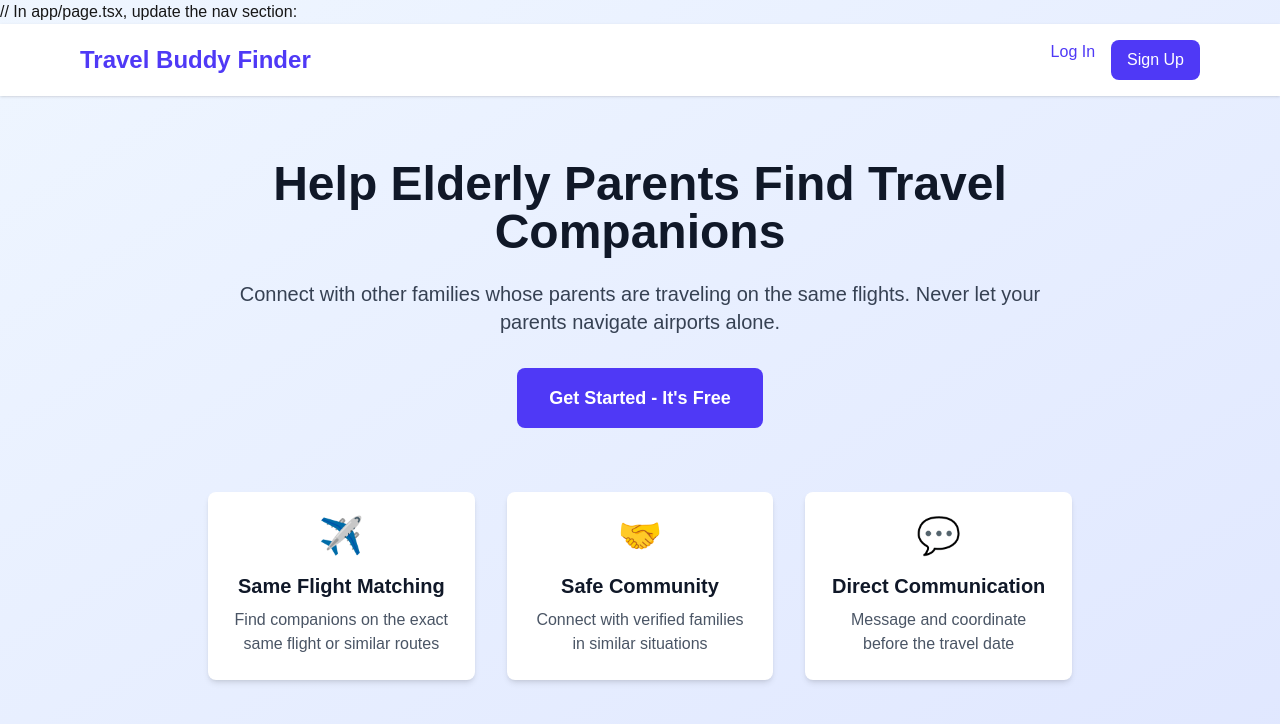
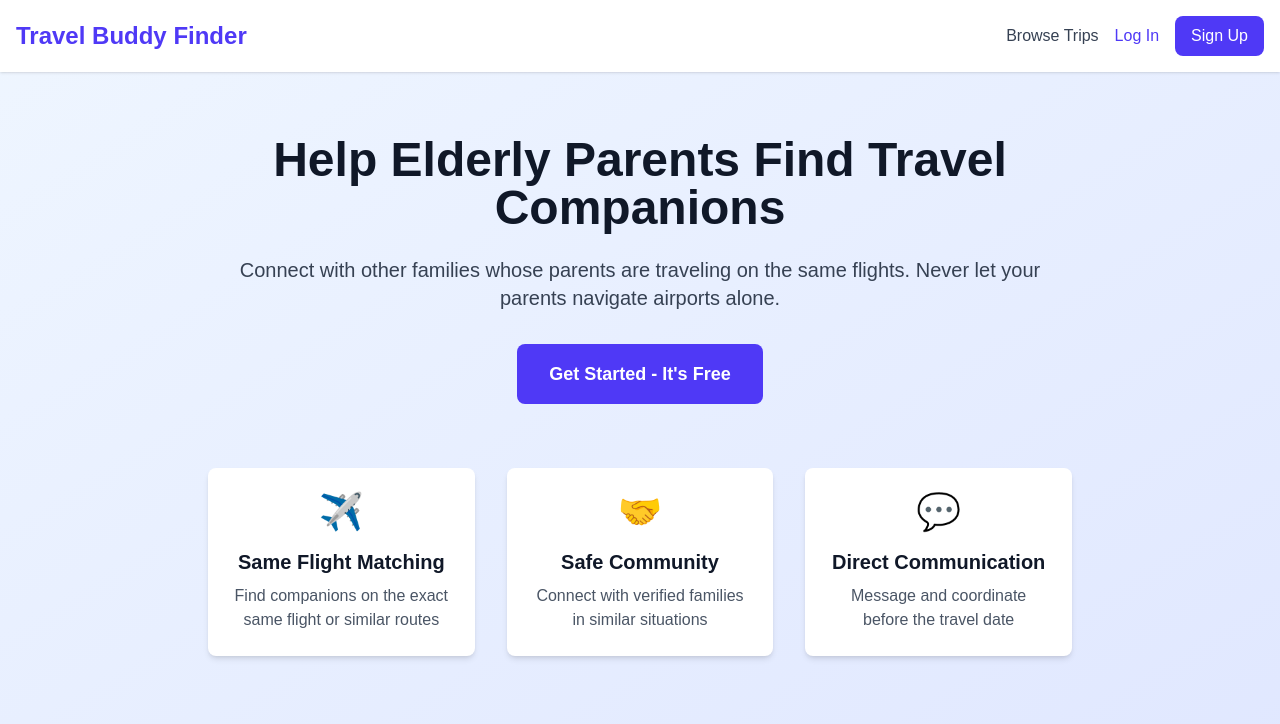
Before and after one commit to ankitk721/travel-buddy-finder, a Next.js app: page / in a window 1280 px wide. Shown: the top 724 px of the page. Built offline with nearby package versions, Linux system fonts and the light colour scheme; no server answers.

Commit message:
extract all navigation into a common component

```diff
--- a/app/my-trips/page.tsx
+++ b/app/my-trips/page.tsx
@@ -4,6 +4,7 @@ import { useState, useEffect } from 'react'
 import { supabase } from '@/lib/supabase'
 import Link from 'next/link'
 import { useRouter } from 'next/navigation'
+import Navigation from '@/components/Navigation'
 
 type Contact = {
   contacted_by_name: string
@@ -155,6 +156,7 @@ export default function MyTripsPage() {
 
   return (
     <div className="min-h-screen bg-gradient-to-br from-blue-50 to-indigo-100">
+      <Navigation />
       <nav className="bg-white shadow-sm">
         <div className="max-w-6xl mx-auto px-4 py-4 flex justify-between items-center">
           <Link href="/" className="text-2xl font-bold text-indigo-600">
--- a/app/page.tsx
+++ b/app/page.tsx
@@ -4,6 +4,8 @@ import { supabase } from '@/lib/supabase'
 import { useEffect, useState } from 'react'
 import { useRouter } from 'next/navigation'
 import Link from 'next/link'
+import Navigation from '@/components/Navigation'
+
 
 export default function Home() {
   const router = useRouter()
@@ -43,37 +45,7 @@ export default function Home() {
   return (
     <div className="min-h-screen bg-gradient-to-br from-blue-50 to-indigo-100">
       {/* Navigation */}
-      // In app/page.tsx, update the nav section:
-      <nav className="bg-white shadow-sm">
-        <div className="max-w-6xl mx-auto px-4 py-4 flex justify-between items-center">
-          <h1 className="text-2xl font-bold text-indigo-600">Travel Buddy Finder</h1>
-          <div className="flex gap-4">
-            {user ? (
-              <>
-                <Link href="/my-trips" className="text-gray-700 hover:text-gray-900 font-medium">
-                  My Trips
-                </Link>
-                <span className="text-gray-700">Hello, {user.email}</span>
-                <button
-                  onClick={handleLogout}
-                  className="text-indigo-600 hover:text-indigo-800 font-medium"
-                >
-                  Log Out
-                </button>
-              </>
-            ) : (
-              <>
-                <Link href="/login" className="text-indigo-600 hover:text-indigo-800 font-medium">
-                  Log In
-                </Link>
-                <Link href="/signup" className="bg-indigo-600 text-white px-4 py-2 rounded-lg hover:bg-indigo-700 font-medium">
-                  Sign Up
-                </Link>
-              </>
-            )}
-          </div>
-        </div>
-      </nav>
+      <Navigation />
 
       {/* Hero Section */}
       <main className="max-w-4xl mx-auto px-4 py-16 text-center">
--- a/app/trips/new/page.tsx
+++ b/app/trips/new/page.tsx
@@ -4,6 +4,7 @@ import { useState, useEffect } from 'react'
 import { supabase } from '@/lib/supabase'
 import { useRouter } from 'next/navigation'
 import Link from 'next/link'
+import Navigation from '@/components/Navigation'
 
 export default function NewTrip() {
   const router = useRouter()
@@ -117,6 +118,7 @@ export default function NewTrip() {
 
   return (
     <div className="min-h-screen bg-gradient-to-br from-blue-50 to-indigo-100">
+      <Navigation />
       <nav className="bg-white shadow-sm">
         <div className="max-w-6xl mx-auto px-4 py-4 flex justify-between items-center">
           <Link href="/" className="text-2xl font-bold text-indigo-600">
--- a/app/trips/page.tsx
+++ b/app/trips/page.tsx
@@ -3,6 +3,8 @@
 import { useState, useEffect } from 'react'
 import { supabase } from '@/lib/supabase'
 import Link from 'next/link'
+import Navigation from '@/components/Navigation'
+
 
 type Trip = {
   id: string
@@ -183,23 +185,7 @@ export default function TripsPage() {
   return (
     <div className="min-h-screen bg-gradient-to-br from-blue-50 to-indigo-100">
       {/* Navigation */}
-      <nav className="bg-white shadow-sm">
-        <div className="max-w-7xl mx-auto px-4 py-4 flex justify-between items-center">
-          <Link href="/" className="text-2xl font-bold text-indigo-600">
-            Travel Buddy Finder
-          </Link>
-          <div className="flex gap-4">
-            {user && (
-              <Link
-                href="/trips/new"
-                className="bg-indigo-600 text-white px-4 py-2 rounded-lg hover:bg-indigo-700 font-medium"
-              >
-                + Post Trip
-              </Link>
-            )}
-          </div>
-        </div>
-      </nav>
+      <Navigation />
 
       <main className="max-w-7xl mx-auto px-4 py-8">
         <div className="mb-8">
--- /dev/null
+++ b/components/Navigation.tsx
@@ -0,0 +1,94 @@
+'use client'
+
+import { useEffect, useState } from 'react'
+import { supabase } from '@/lib/supabase'
+import { useRouter } from 'next/navigation'
+import Link from 'next/link'
+
+export default function Navigation() {
+  const router = useRouter()
+  const [user, setUser] = useState<any>(null)
+
+  useEffect(() => {
+    const checkUser = async () => {
+      const { data: { user } } = await supabase.auth.getUser()
+      setUser(user)
+    }
+    checkUser()
+
+    // Listen for auth changes
+    const { data: { subscription } } = supabase.auth.onAuthStateChange((_event, session) => {
+      setUser(session?.user ?? null)
+    })
+
+    return () => subscription.unsubscribe()
+  }, [])
+
+  const handleLogout = async () => {
+    await supabase.auth.signOut()
+    router.push('/')
+    router.refresh()
+  }
+
+  return (
+    <nav className="bg-white shadow-sm">
+      <div className="max-w-7xl mx-auto px-4 py-4 flex justify-between items-center">
+        <Link href="/" className="text-2xl font-bold text-indigo-600 hover:text-indigo-700">
+          Travel Buddy Finder
+        </Link>
+
+        <div className="flex items-center gap-4">
+          {user ? (
+            <>
+              <Link
+                href="/trips"
+                className="text-gray-700 hover:text-gray-900 font-medium"
+              >
+                Browse Trips
+              </Link>
+              <Link
+                href="/my-trips"
+                className="text-gray-700 hover:text-gray-900 font-medium"
+              >
+                My Trips
+              </Link>
+              <Link
+                href="/trips/new"
+                className="bg-indigo-600 text-white px-4 py-2 rounded-lg hover:bg-indigo-700 font-medium transition"
+              >
+                + Post Trip
+              </Link>
+              <button
+                onClick={handleLogout}
+                className="text-gray-600 hover:text-gray-900 font-medium"
+              >
+                Log Out
+              </button>
+            </>
+          ) : (
+            <>
+              <Link
+                href="/trips"
+                className="text-gray-700 hover:text-gray-900 font-medium"
+              >
+                Browse Trips
+              </Link>
+              <Link
+                href="/login"
+                className="text-indigo-600 hover:text-indigo-800 font-medium"
+              >
+                Log In
+              </Link>
+              <Link
+                href="/signup"
+                className="bg-indigo-600 text-white px-4 py-2 rounded-lg hover:bg-indigo-700 font-medium transition"
+              >
+                Sign Up
+              </Link>
+            </>
+          )}
+        </div>
+      </div>
+    </nav>
+  )
+}
```
